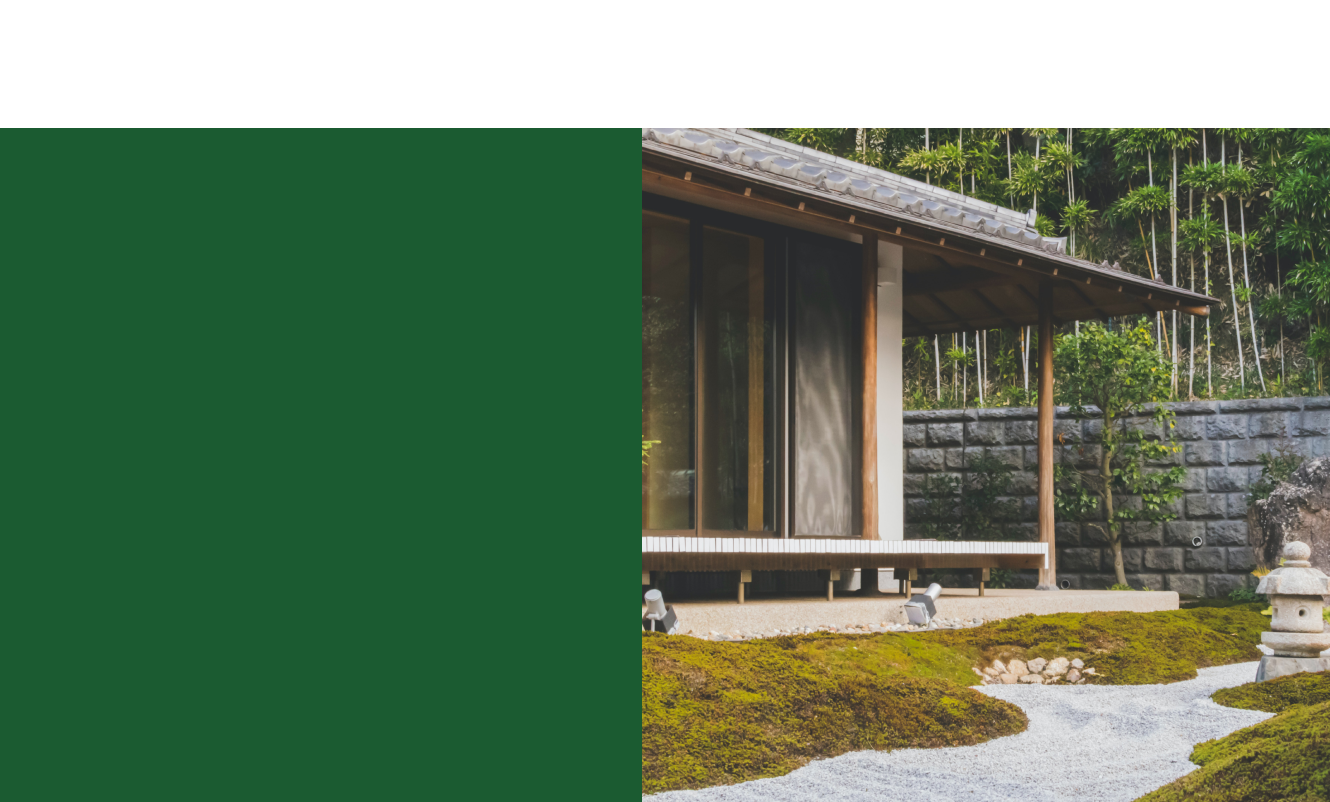
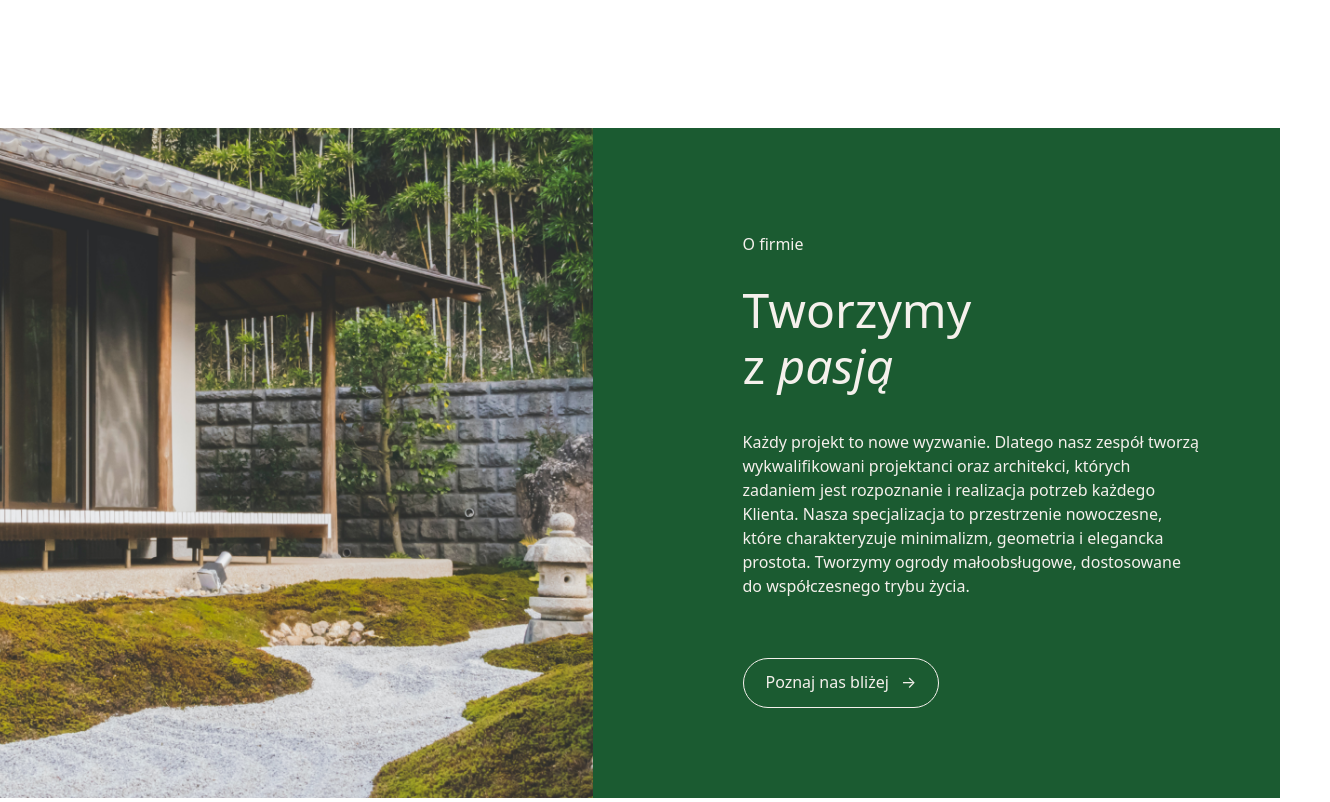
Before and after one commit to j4kk0b/GiardDesign, a plain HTML site: page index.html in a window 1280 px wide. Shown: the part 2100-2902 px from the top of the page, 1330 px wide, since content can reach past the window. Drawn offline with nearby package versions, Linux system fonts and the light colour scheme.

Commit message:
Added responsivness to about section

```diff
--- a/index.html
+++ b/index.html
@@ -241,13 +241,18 @@
       </div>
     </section>
 
-    <section class="section-about">
+    <section class="section-about p-xl-0 p-5">
       <div class="container">
-        <div class="row align-items-center">
-          <div class="col section-about__img">
-            <img src="assets/photos/about.png" alt="Zdjęcie poglądowe firmy" />
+        <div class="row flex-xl-row flex-column-reverse align-items-center">
+          <div class="col">
+            <div class="section-about__img">
+              <img
+                src="assets/photos/about.png"
+                alt="Zdjęcie poglądowe firmy"
+              />
+            </div>
           </div>
-          <div class="col offset-1">
+          <div class="col offset-xl-2 offset-0">
             <div class="section-about__info">
               <p class="section-about__info-mini_title custom-mini-title">
                 O firmie
@@ -263,7 +268,9 @@
                 minimalizm, geometria i elegancka prostota. Tworzymy ogrody
                 małoobsługowe, dostosowane do współczesnego trybu życia.
               </p>
-              <a href="#">Poznaj nas bliżej <span>&rarr;</span></a>
+              <a href="#" class="section-about__btn"
+                >Poznaj nas bliżej <span>&rarr;</span></a
+              >
             </div>
           </div>
         </div>
--- a/style.css
+++ b/style.css
@@ -318,17 +318,66 @@ nav.navbar {
 .section-about {
   margin-bottom: 12rem;
   background-color: var(--base-green);
-  height: 100rem;
 }
 
-[class^="section-about"] {
+.section-about__info * {
   color: var(--base-light);
+}
+
+.section-about__info-text {
+  margin-bottom: 7.2rem;
+}
+
+.section-about__btn:link,
+.section-about__btn:visited {
+  font-size: 1.6rem;
+  text-decoration: none;
+  color: var(--base-light);
+  padding: 1.2rem 2.2rem 1.4rem 2.2rem;
+  border-radius: 20rem;
+  border: 1px solid var(--base-light);
+
+  transition: 0.3s ease;
+}
+
+.section-about__btn:hover {
+  background-color: var(--base-light);
+  color: var(--base-green-dark);
+  box-shadow: 0 0 4px #00000025;
+}
+
+.section-about__btn span {
+  margin-left: 0.8rem;
+  transition: 0.2s ease;
+}
+
+.section-about__btn:hover span {
+  color: var(--base-green-dark);
+  margin-left: 1.6rem;
 }
 
 .section-about__img {
   width: 50vw;
   max-width: 50vw;
-  margin-left: calc(-45vw + 100%);
+  margin-left: calc(-50vw + 112%);
+}
+
+.section-about__img img {
+  width: 100%;
+}
+
+/* 1200px */
+@media only screen and (max-width: 75em) {
+  .section-about .container .row {
+    gap: 10rem !important;
+  }
+
+  .section-about__img {
+    width: 60vw;
+    max-width: 60vw;
+    margin-left: auto;
+    margin-right: auto;
+  }
 }
 
 /* 1085px */
@@ -363,6 +412,14 @@ nav.navbar {
   }
 }
 
+/* 600px */
+@media only screen and (max-width: 37.5em) {
+  .section-about__img {
+    width: 80vw;
+    max-width: 80vw;
+  }
+}
+
 /* 480px */
 @media only screen and (max-width: 30em) {
   .section-offers .container .row {
@@ -381,7 +438,9 @@ nav.navbar {
 /* 416px */
 @media only screen and (max-width: 26em) {
   /* TITLE */
-  .section-header h1 {
+  .section-header h1,
+  .section-offers__info-title,
+  .section-about__info-title {
     font-size: 4rem;
     line-height: 5rem;
   }
```
